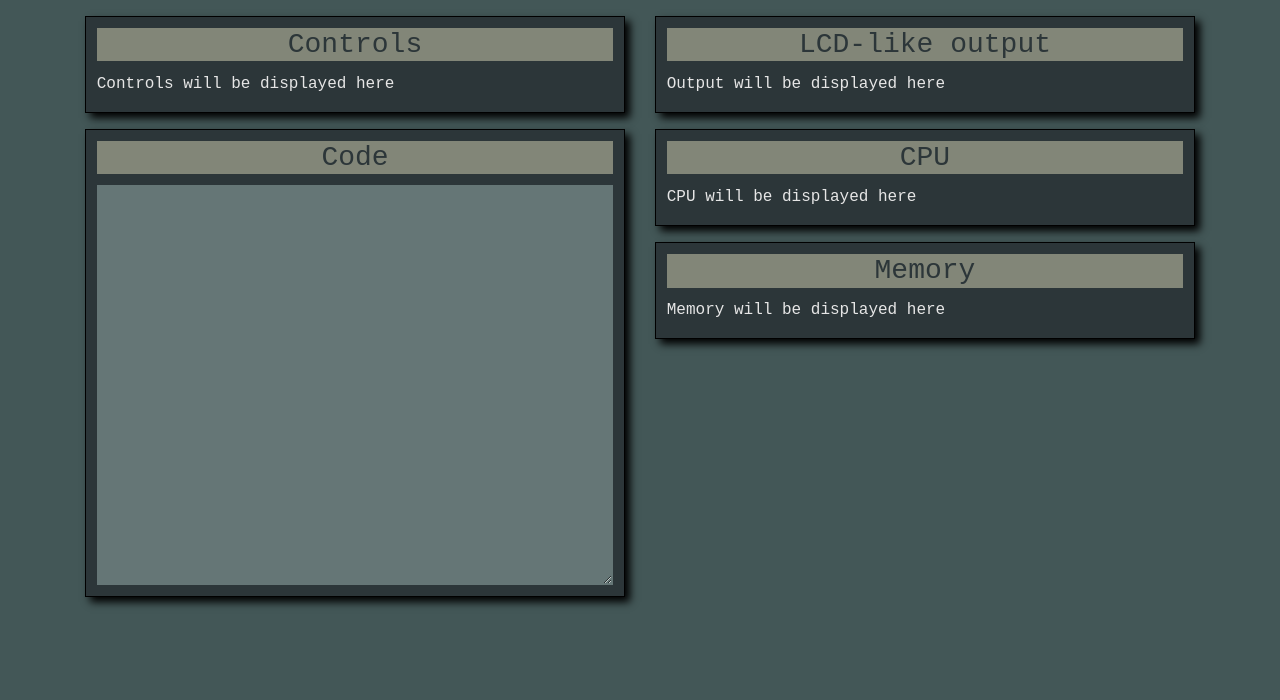
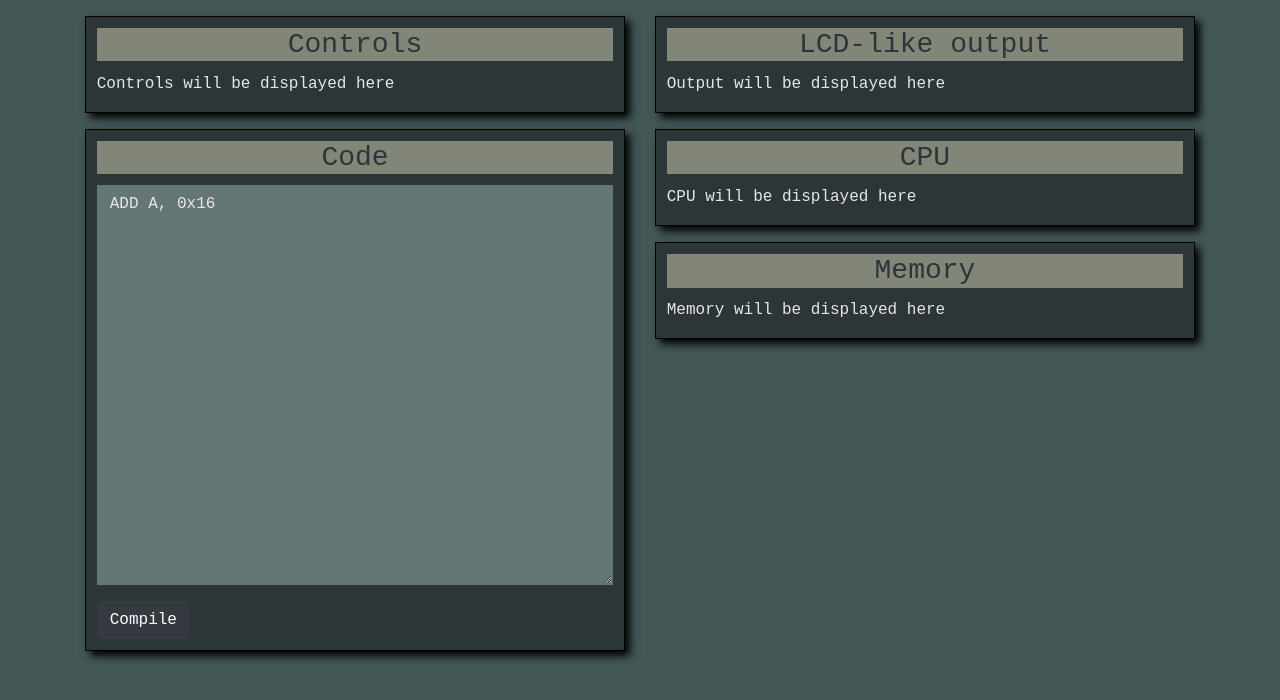
Before and after one commit to gabrielleme00/asm-sim, a plain HTML site: page index.html in a window 1280 px wide. Drawn offline with nearby package versions, Linux system fonts and the light colour scheme.

Commit message:
Add compile button

```diff
--- a/index.html
+++ b/index.html
@@ -37,7 +37,8 @@
                 <div class="window">
                     <h3 class="window-title">Code</h3>
                     <div class="window-content">
-                        <textarea class="form-control" name="codeArea" id="codeArea" spellcheck="false"></textarea>
+                        <textarea class="form-control" name="codeArea" id="codeArea" spellcheck="false">ADD A, 0x16</textarea>
+                        <button type="button" class="btn btn-dark mt-3" id="btnCompile">Compile</button>
                     </div>
                 </div>
             </div>
```
